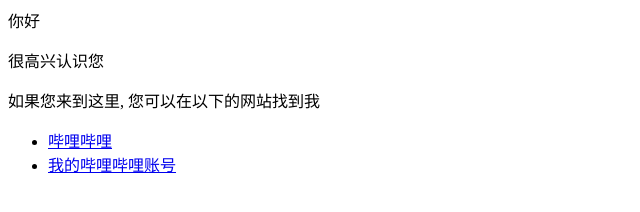
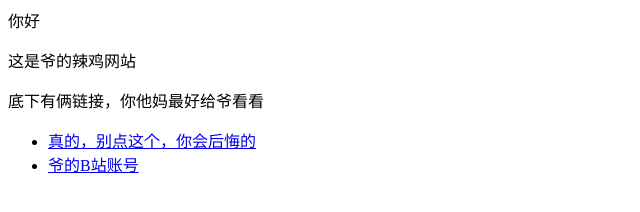
Before and after one commit to Shameimaru-A/Shameimaru-A.github.io, a plain HTML site: page index.html in a window 1280 px wide. Shown: the whole page, without its empty margins (0-640 px from the left). Drawn offline with Linux system fonts and the light colour scheme.

Commit message:
index.html

```diff
--- a/index.html
+++ b/index.html
@@ -1,8 +1,8 @@
 <p>你好</p >
-<p>很高兴认识您 </p >
-<p>如果您来到这里, 您可以在以下的网站找到我</p >
+<p>这是爷的辣鸡网站</p >
+<p>底下有俩链接，你他妈最好给爷看看</p >
 
 <ul>
-  <li> <a href=" ">哔哩哔哩</a > </li>
-  <li> <a href="https://b23.tv/eH4Jyy1">我的哔哩哔哩账号</a > </li>
+  <li> <a href="http://qzonestyle.gtimg.cn/qzone/phone/m/html/player.html?autoplay=1&mp4=https%3A%2F%2Fphotovideo.photo.qq.com%2F1075_0b2emkbolqycqeaacog2ujsdcyqe4vcaewca.f0.mp4%3Fdis_k%3D4cfdaf8d27775a8bf1a85fbfa3a3994f%26dis_t%3D1691939610%26vuin%3D2498640889%26owner%3DMzI3OTk5NDE1MA%3D%3D">真的，别点这个，你会后悔的</a > </li>
+  <li> <a href="https://b23.tv/eH4Jyy1">爷的B站账号</a > </li>
 </ul>
```
